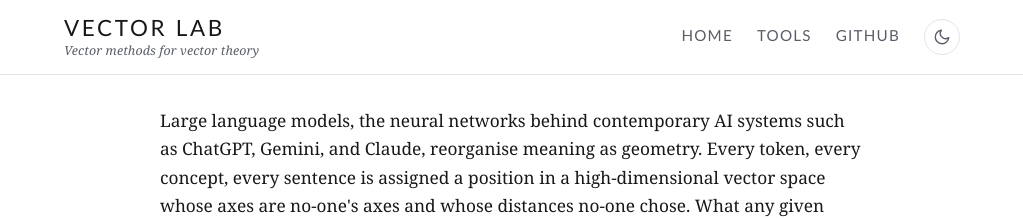
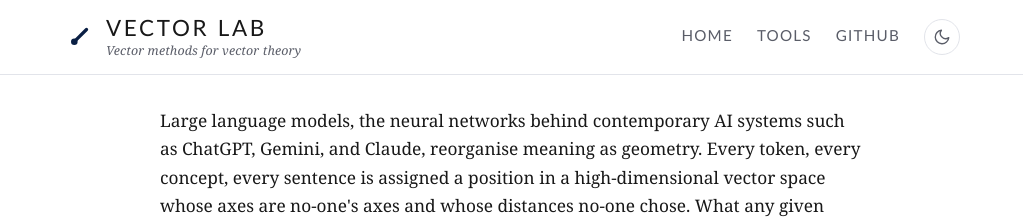
Before and after one commit to vector-lab-tools/vector-lab-tools.github.io, a Jekyll site: the page built from index.md, in a window 1280 px wide. Shown: the top 219 px of the page, without its empty margins (128-1151 px from the left). Built offline with Jekyll 4.4.1, drawn with Linux system fonts in a browser that asks for light colours.

Commit message:
Redesign logo mark: bold vector glyph (origin + line)
Simple, bold, recognisable at every size.

The previous mark was a wireframe-manifold square that read fine
at large sizes but lost mass at favicon scale. The new mark is the
canonical "vector from origin" glyph: a solid disc at lower-left
(the origin) with a thick line emerging diagonally to upper-right
(the vector).

- Bold geometric: two simple masses (disc + line), no fine detail
- Scales: works at 16px favicon (silhouette is still legible),
  works at 30px masthead, works at sticker / t-shirt size
- Single-colour: prints clean in single-ink silkscreen
- Mathematical meaning: literally a vector originating at a point,
  the foundational object of vector space

logo-mark.svg + dark/logo-mark.svg + favicon.svg + dark/favicon.svg
all updated. Masthead re-includes the mark img at 30px alongside
the wordmark + tagline block.

Supported-by: Claude

```diff
--- a/_layouts/default.html
+++ b/_layouts/default.html
@@ -35,6 +35,7 @@
   <header class="site-header">
     <div class="wrap">
       <a class="brand" href="{{ '/' | relative_url }}" aria-label="Vector Lab home">
+        <img src="{{ '/assets/images/logo-mark.svg' | relative_url }}" alt="" class="brand-mark" data-theme-asset>
         <span class="brand-block">
           <span class="brand-text">Vector Lab</span>
           <span class="brand-tagline">Vector methods for vector theory</span>
--- a/assets/css/style.scss
+++ b/assets/css/style.scss
@@ -82,6 +82,13 @@ body {
   text-decoration: none;
   color: var(--vl-text);
   border: none;
+
+  .brand-mark {
+    width: 30px;
+    height: 30px;
+    display: block;
+    flex-shrink: 0;
+  }
 
   .brand-block {
     display: flex;
```
Also changed, not shown: assets/images/dark/favicon.svg, assets/images/dark/logo-mark.svg, assets/images/favicon.svg, assets/images/logo-mark.svg.
